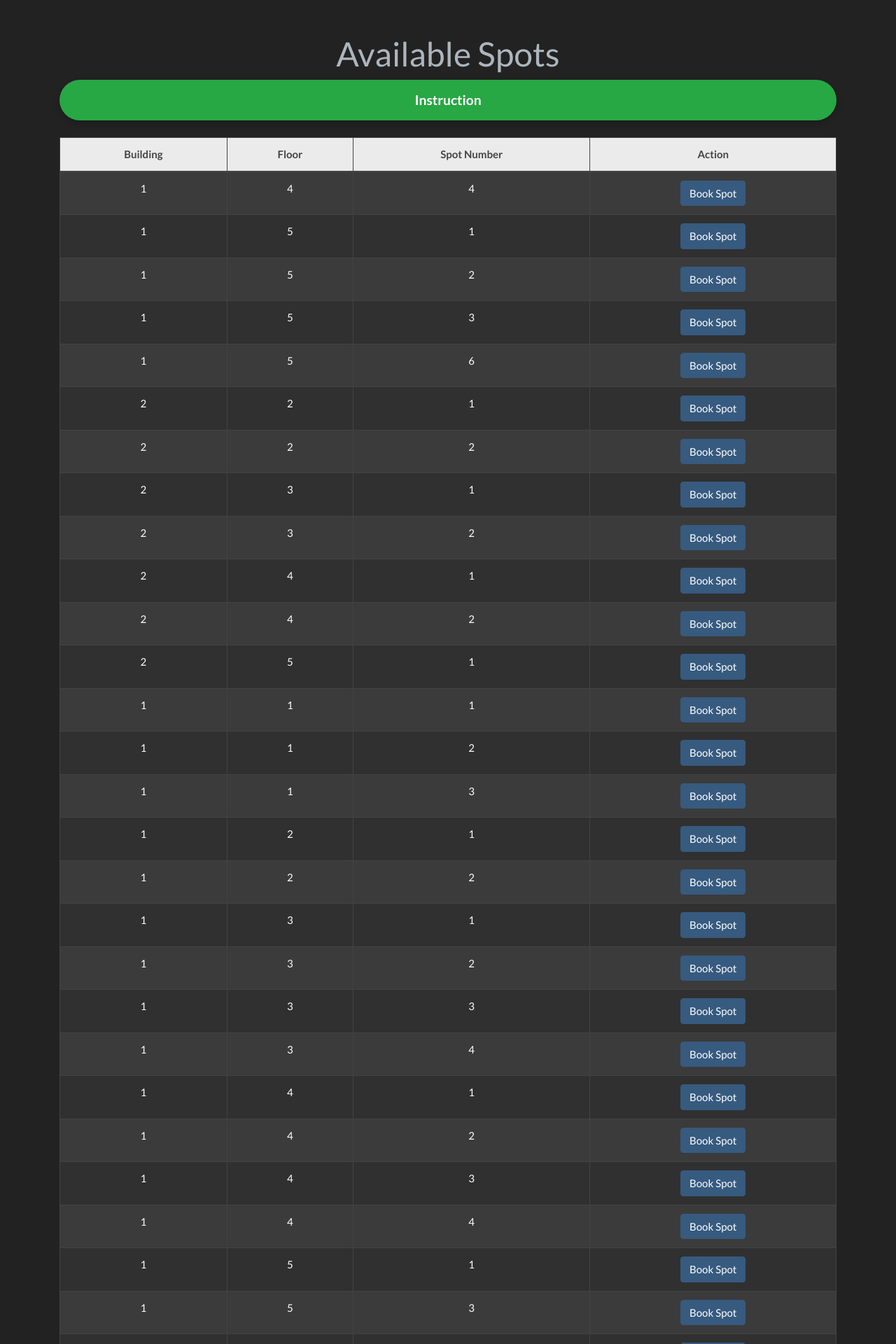
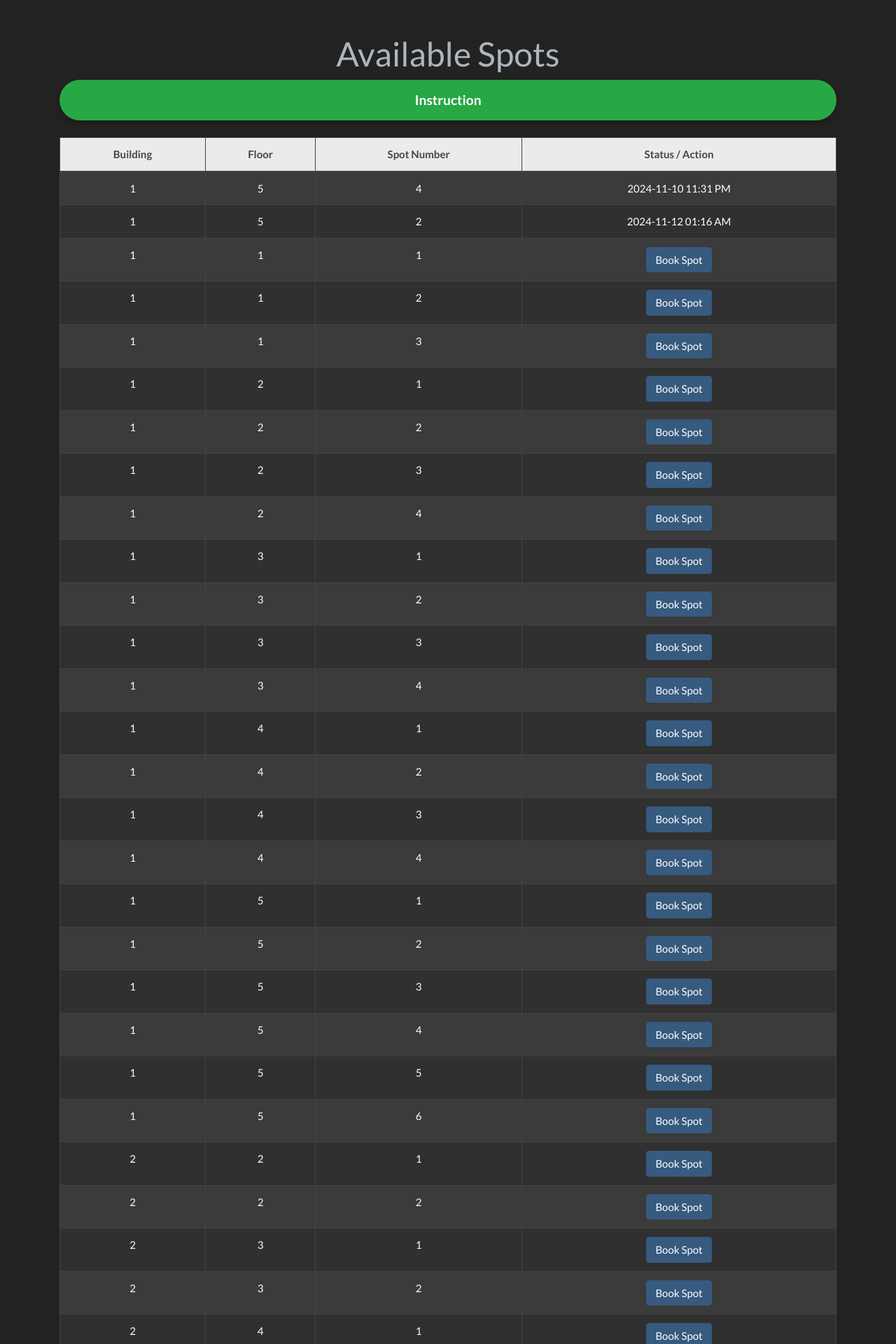
Before and after one commit to LebovskiiS/charge_locker, a Flask app: page /spots in a window 1280 px wide. Shown: the top 1920 px of the page at 70% size. Run offline with Flask 3, Linux system fonts and the light colour scheme; some libraries are stand-ins or nearby versions.

Commit message:
sorting booked/not booked working basicly

```diff
--- a/app/controllers.py
+++ b/app/controllers.py
@@ -5,8 +5,8 @@
         spot_info = db.get_spot_info_by_token(token)
         return [*session_info, *spot_info]
 
-def get_available_spots_controller():
-        return db.get_available_spots()
+def get_spots_controller():
+        return db.get_spots()
 
 
 
--- a/app/views.py
+++ b/app/views.py
@@ -23,7 +23,7 @@
 @delete_old_sessions
 @check_token
 def main_view():
-    loger.debug('main func started with token')
+    loger.debug('main func started token found')
     session = main_controller(request.cookies.get('jwt'))
     spot_id = session[1]
     start = session[2]
@@ -40,16 +40,18 @@
     )
 
 
+def get_spots_view():
+    all_spots = db.get_all_spots()
+    print("All spots:", all_spots)
 
-def get_spots_view():
-    spots = db.get_available_spots()
-    if spots:
-        loger.debug('returned spots')
-        return render_template('available_spots.html', spots=spots)
-    else:
-        return render_template('no_available_spots.html')
+    # Разделяем споты на занятые и свободные
+    booked_spots = [spot for spot in all_spots if spot['end_time']]
+    available_spots = [spot for spot in all_spots if not spot['end_time']]
 
+    # Сортируем занятые споты по `end_time` (если нет времени окончания, оно игнорируется)
+    booked_spots.sort(key=lambda spot: spot['end_time'])
 
+    return render_template('spots.html', available_spots=available_spots, booked_spots=booked_spots)
 
 
 def choose_time_view(spot_id):
--- a/data_base/db.py
+++ b/data_base/db.py
@@ -1,5 +1,5 @@
 import sqlite3
-from .scripts import sessions_db, spots_db, show_available_spots
+from .scripts import sessions_db, spots_db, show_spots
 from config import WORK_DIRECTORY
 
 
@@ -54,22 +54,31 @@
         self.cursor.execute(sessions_db)
         self.connection.commit()
 
+    def get_all_spots(self):
+        # Объединение всех свободных и занятых мест
+        results = self.cursor.execute("""
+            SELECT
+                spots.id, spots.floor, spots.building, spots.spot_number,
+                spots.is_available,
+                sessions.end
+            FROM
+                spots
+            LEFT JOIN
+                sessions ON spots.id = sessions.spot_id
+        """).fetchall()
 
-
-
-
-    def get_available_spots(self):
-        available_spots = self.cursor.execute(show_available_spots).fetchall()
         spots_to_return = []
-        for spot in available_spots:
+        for spot in results:
             spots_to_return.append({
                 'ID': spot[0],
                 'floor': spot[1],
                 'building': spot[2],
                 'spot_number': spot[3],
-                'is_available': spot[4]
+                'is_available': spot[4],  # Свободно или занято
+                'end_time': spot[5]  # Время окончания, если есть
             })
         return spots_to_return
+
 
 
 
--- a/data_base/scripts.py
+++ b/data_base/scripts.py
@@ -24,4 +24,4 @@
 
 
 
-show_available_spots = 'SELECT * FROM spots WHERE is_available = 1'
+show_spots = 'SELECT * FROM spots'
--- a/templates/available_spots.html
+++ b/templates/spots.html
@@ -39,7 +39,7 @@
         }
 
         .table td, .table th {
-            text-align: center; /* Центрирование текста */
+            text-align: center;
         }
     </style>
 </head>
@@ -55,17 +55,30 @@
                     <th>Building</th>
                     <th>Floor</th>
                     <th>Spot Number</th>
-                    <th>Action</th>
+                    <th>Status / Action</th>
                 </tr>
             </thead>
             <tbody>
-                {% for spot in spots %}
+                <!-- Сначала отображаем занятые слоты -->
+                {% for spot in booked_spots %}
                 <tr>
                     <td>{{ spot.building }}</td>
                     <td>{{ spot.floor }}</td>
                     <td>{{ spot.spot_number }}</td>
                     <td>
-                        <a class="btn btn-primary" href="/time/{{spot.ID}}">
+                        {{ spot.end_time or "N/A" }}
+                    </td>
+                </tr>
+                {% endfor %}
+
+                <!-- Затем отображаем доступные слоты -->
+                {% for spot in available_spots %}
+                <tr>
+                    <td>{{ spot.building }}</td>
+                    <td>{{ spot.floor }}</td>
+                    <td>{{ spot.spot_number }}</td>
+                    <td>
+                        <a class="btn btn-primary" href="/time/{{ spot.ID }}">
                             Book Spot
                         </a>
                     </td>
```
Also changed, not shown: app/charger_locker_database.db (deleted), charger_locker_database.db, 1 other file.
